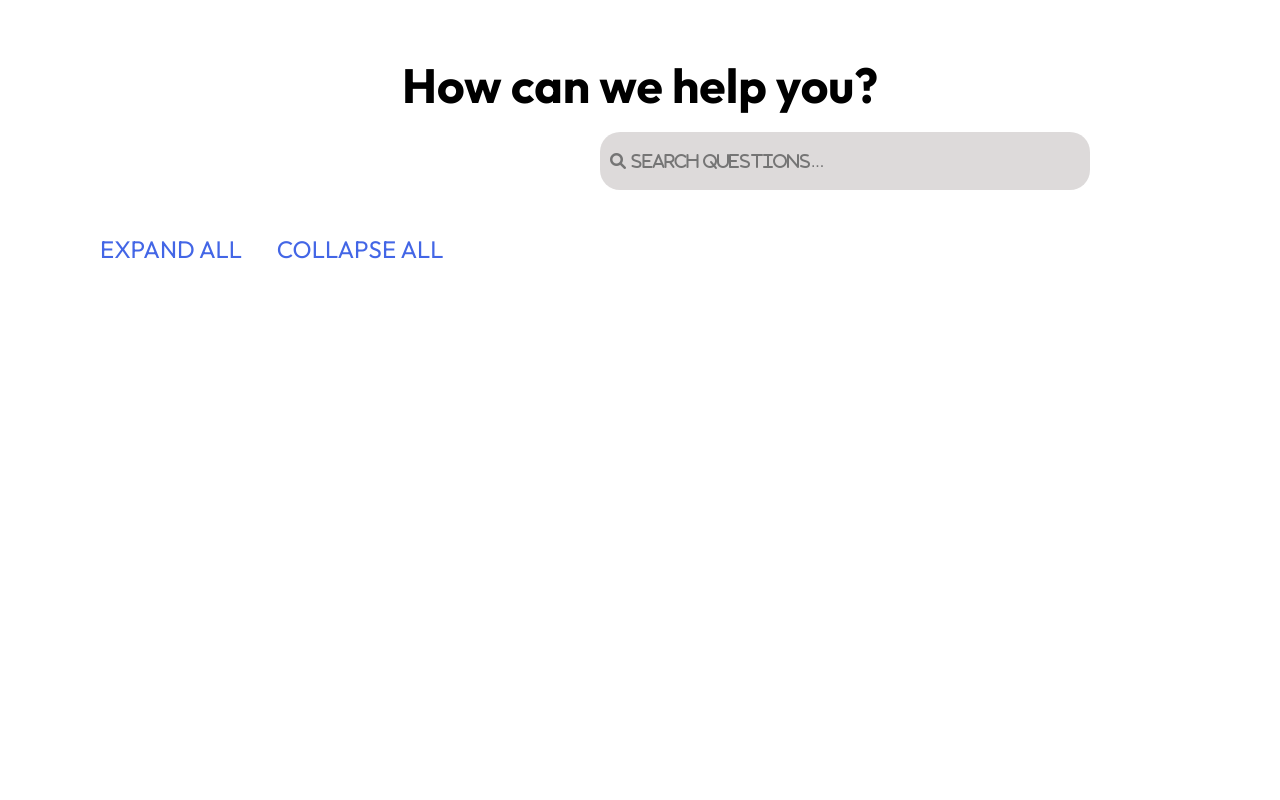
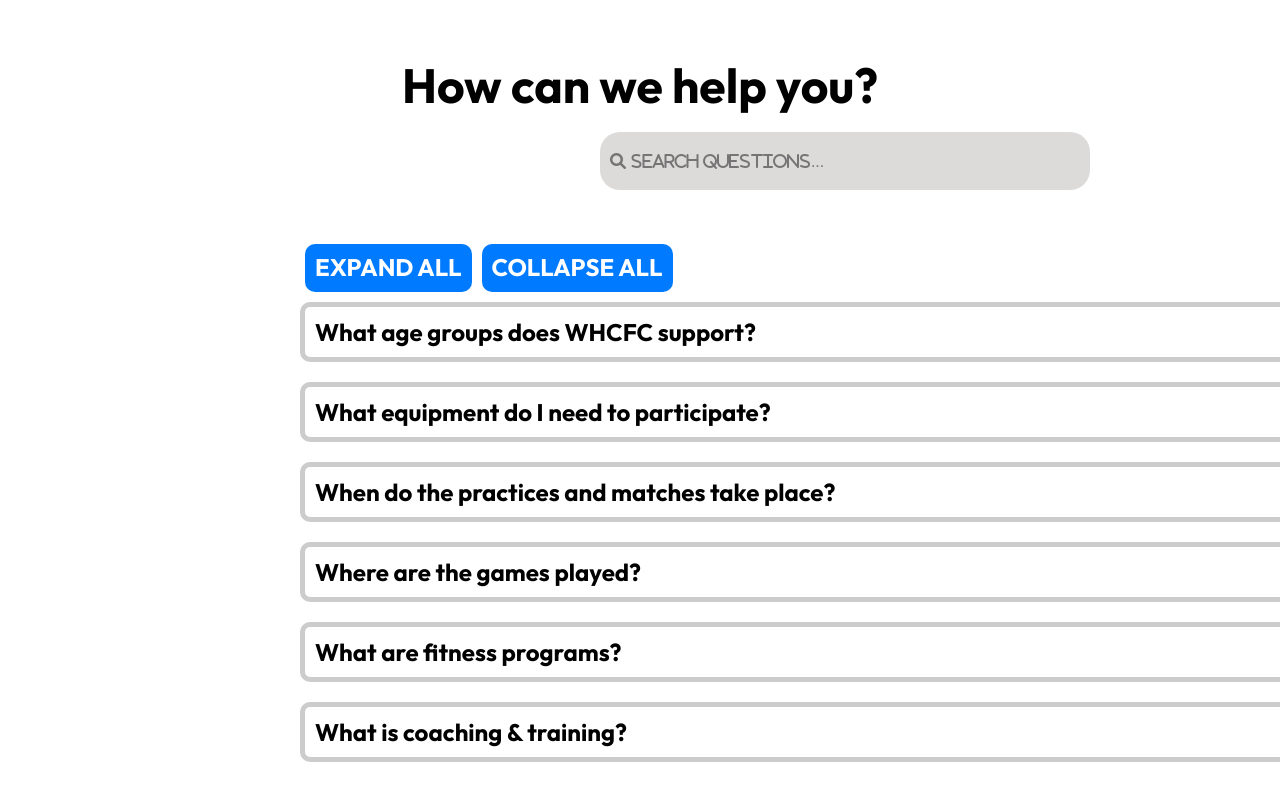
Before and after one commit to ren1290/whcfc-web-dev, an Angular app in the folder WHCFC_Frontend/: page /faq in a window 1280 px wide. Shown: the part 1049-1849 px from the top of the page. Built offline with nearby package versions, Linux system fonts and the light colour scheme; a web font is replaced by a local one.

Commit message:
Adding FAQs with arrow to have drop down show answer. User can also expand or collapse all the questions

```diff
--- a/WHCFC_Frontend/src/app/components/faq/faq-core/faq-core.component.css
+++ b/WHCFC_Frontend/src/app/components/faq/faq-core/faq-core.component.css
@@ -40,10 +40,68 @@
 
   .faq-text2 {
     top: 179px;
-    left: 100px;
+    left: 300px;
     color: rgba(67, 102, 230, 1);
     height: auto;
     position: absolute;
     text-align: left;
     line-height: normal;
+    font-weight: 700;
   }
+
+  .faq-container {
+    width: 100%;
+    margin: 0 auto;
+  }
+
+  .faq-item {
+    margin-bottom: 20px;
+    border: 5px solid #ccc;
+    padding: 10px;
+    border-radius: 10px;
+  }
+
+  .faq-question {
+    display: flex;
+    width: 1100px;
+    justify-content: space-between;
+    cursor: pointer;
+    font-weight: bold;
+    color: black;
+  }
+
+  .faq-answer {
+    display: flex;
+    padding: 10px;
+    width: 1100px;
+    background-color: #f9f9f9;
+  }
+
+  .arrow {
+    transition: transform 0.5s ease;
+  }
+
+  .arrow.open {
+    transform: rotate(180deg);
+  }
+
+  .toggle-all {
+    margin-bottom: 20px;
+    padding: 10px 15px;
+    cursor: pointer;
+  }
+
+  button {
+    margin: 10px 5px;
+    padding: 10px;
+    border: none;
+    cursor: pointer;
+    background-color: #007bff;
+    color: white;
+    border-radius: 10px;
+    font-weight: 700;
+  }
+
+  button:hover {
+    background-color: #0056b3;
+  }
--- a/WHCFC_Frontend/src/app/components/faq/faq-core/faq-core.component.html
+++ b/WHCFC_Frontend/src/app/components/faq/faq-core/faq-core.component.html
@@ -4,6 +4,21 @@
         <input type="search-faq" placeholder="&#xf002; Search Questions..." required>
     </form>
         <span class="faq-text2 WHCFCSUBHEADING">
-      <span>EXPAND ALL   &nbsp;&nbsp;&nbsp;&nbsp;&nbsp;  COLLAPSE ALL</span>
+
+      <div class="faq-container">
+        <button (click)="toggleAll(true)">EXPAND ALL</button>
+        <button (click)="toggleAll(false)">COLLAPSE ALL</button>
+
+        <div *ngFor="let faq of faqs; let i = index" class="faq-item">
+          <div class="faq-question" (click)="toggleFaq(i)">
+            <span>{{ faq.question }}</span>
+            <span class="arrow" [ngClass]="{'open': faq.isOpen}">&#x25BC;</span>
+          </div>
+          <div class="faq-answer" *ngIf="faq.isOpen">
+            <p>{{ faq.answer }}</p>
+          </div>
+        </div>
+      </div>
+
     </span>
   </div>
--- a/WHCFC_Frontend/src/app/components/faq/faq-core/faq-core.component.ts
+++ b/WHCFC_Frontend/src/app/components/faq/faq-core/faq-core.component.ts
@@ -1,12 +1,53 @@
+import { CommonModule } from '@angular/common';
 import { Component } from '@angular/core';
 
 @Component({
   selector: 'app-faq-core',
   standalone: true,
-  imports: [],
+  imports: [CommonModule],
   templateUrl: './faq-core.component.html',
   styleUrl: './faq-core.component.css'
 })
 export class FaqCoreComponent {
+  faqs = [
+    {
+      question: 'What age groups does WHCFC support?',
+      answer: 'As a not-for-profit community organization, we offer programs for adults ranging from ages 18 and up.',
+      isOpen: false
+    },
+    {
+      question: 'What equipment do I need to participate?',
+      answer: 'Each player will need to bring their own shin guards and their size-fitting soccer cleats. We can provide the team jersey.',
+      isOpen: false
+    },
+    {
+      question: 'When do the practices and matches take place?',
+      answer: 'Free scrimmages occur on Sunday evenings and Wednesday evenings during the summer. Depending on match availability, we may have matches any day of the week usually outside of working hours.',
+      isOpen: false
+    },
+    {
+      question: 'Where are the games played?',
+      answer: 'Our free scrimmages and practices take place at our home field at White Haven Park. For friendly matches, locations can be anywhere across the GTA and team members are responsible for their own transportation.',
+      isOpen: false
+    },
+    {
+      question: 'What are fitness programs?',
+      answer: 'Fitness programs are tailored plans to enhance physical fitness, typically including exercises and workouts.',
+      isOpen: false
+    },
+    {
+      question: 'What is coaching & training?',
+      answer: 'Coaching & training involve preparing individuals for competitive sports by improving their skills and fitness.',
+      isOpen: false
+    },
+  ];
+
+  toggleFaq(index: number) {
+    this.faqs[index].isOpen = !this.faqs[index].isOpen;
+  }
+
+  toggleAll(expand: boolean) {
+    this.faqs.forEach(faq => faq.isOpen = expand);
+  }
 
 }
```
